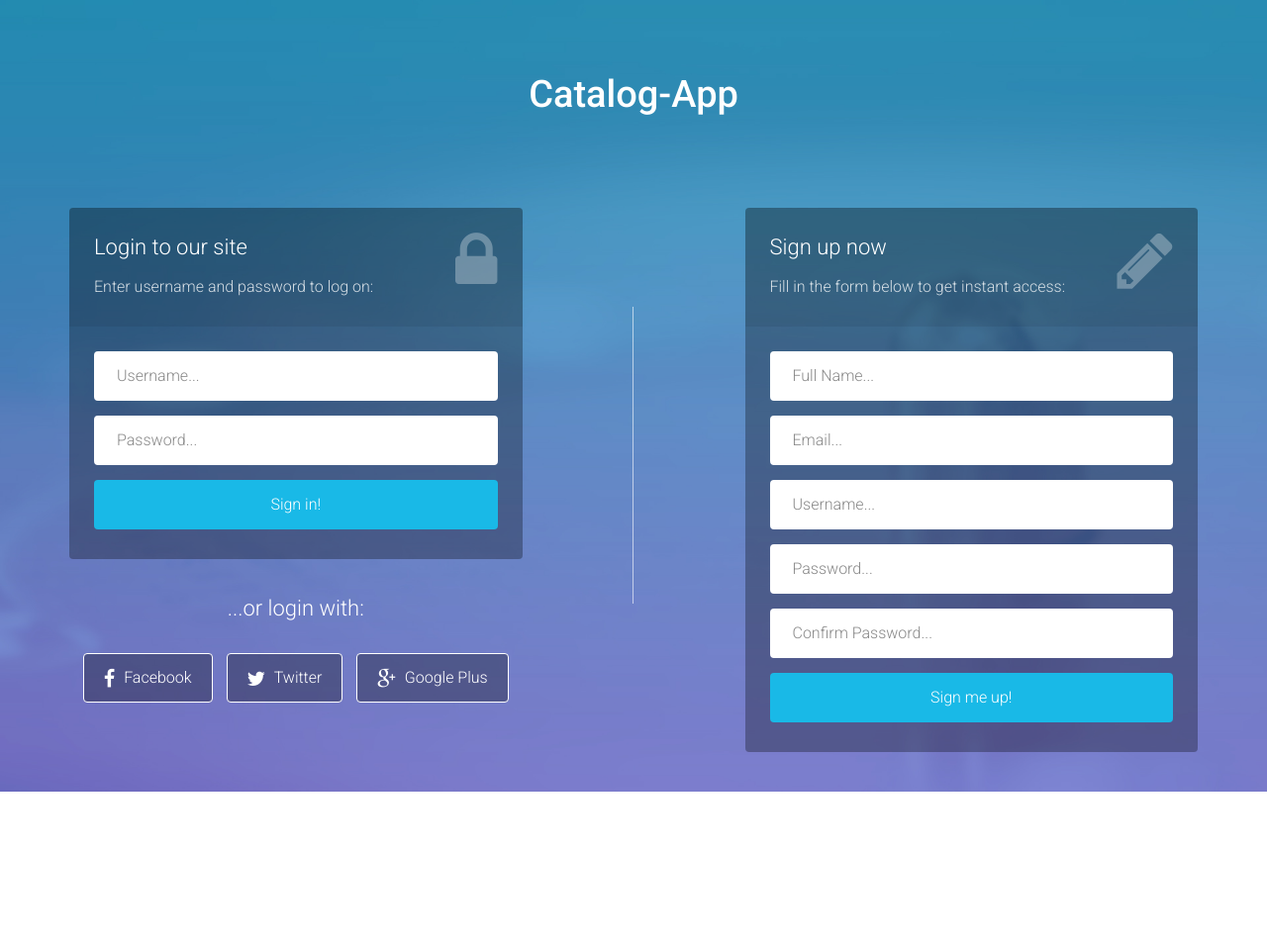
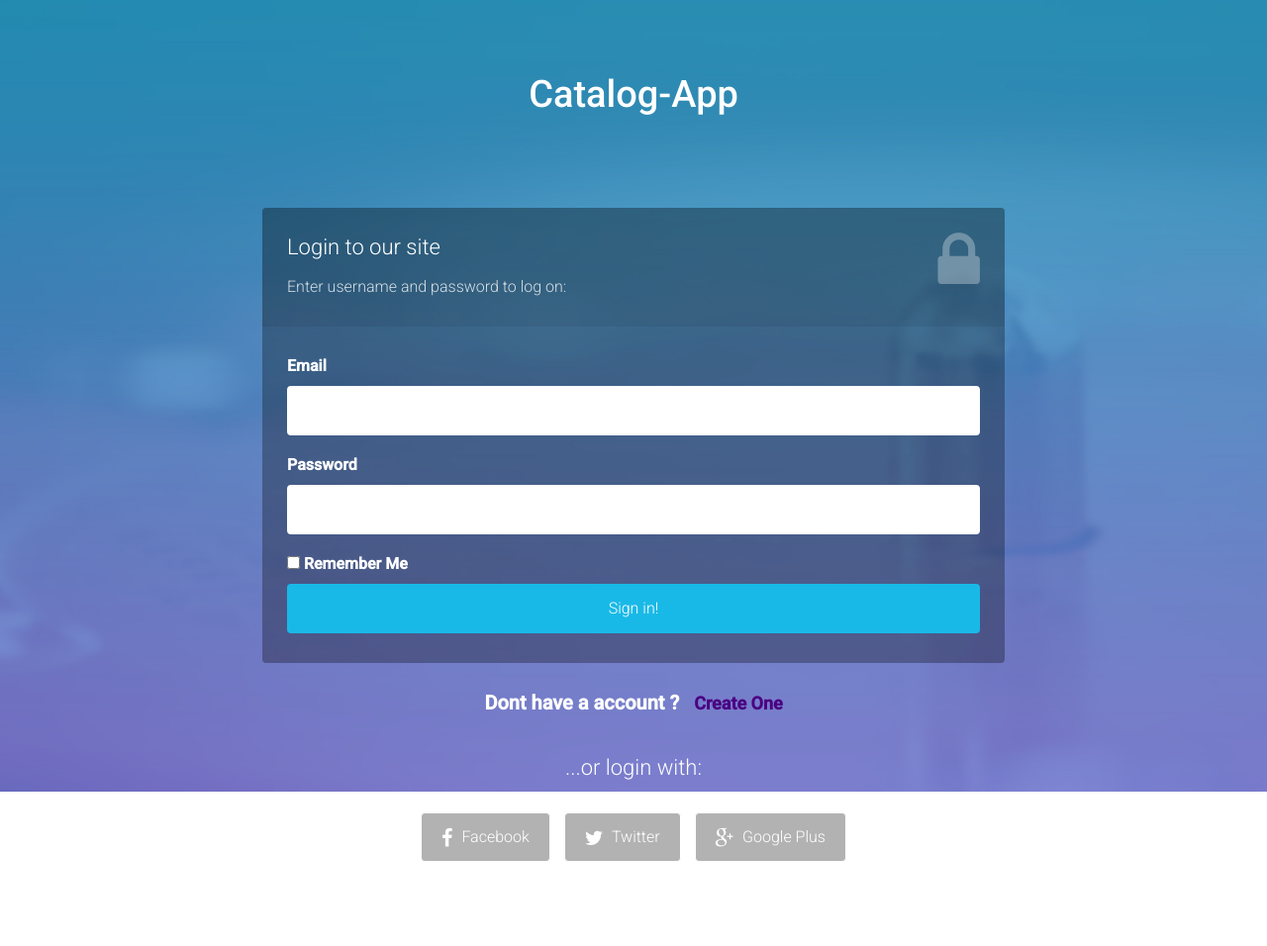
Before and after one commit to amrudesh1/Item_Catalog-Full-Stack-Web-Developer-Nanodegree-, a Flask app: page /login in a window 1280 px wide. Shown: the whole page at 99% size. Before the commit the page ends 800 px from the top, so only its background shows below. Run offline with Flask 2, Linux system fonts and the light colour scheme; some libraries are stand-ins or nearby versions.

Commit message:
Added Login and Registration Page Route

```diff
--- a/forms.py
+++ b/forms.py
@@ -4,15 +4,12 @@
 
 
 class RegistrationForm(FlaskForm):
-    name = StringField('name', validators=[
+    name = StringField('Name', validators=[
                        DataRequired()])
     email = StringField('Email', validators=[DataRequired(), Email()])
-    username = StringField('uname', validators=[
-        DataRequired(), Length(min=2, max=15)])
     password = PasswordField('Password', validators=[DataRequired()])
-    confirmPassword = PasswordField(
+    confirm_password = PasswordField(
         'Confirm Password', validators=[DataRequired(), EqualTo('password')])
-    submit = SubmitField('Sign Up')
 
 
 class LoginForm(FlaskForm):
--- a/server.py
+++ b/server.py
@@ -1,5 +1,5 @@
 import os
-from flask import Flask, render_template, url_for
+from flask import Flask, render_template, url_for, flash, redirect
 from forms import RegistrationForm, LoginForm
 
 app = Flask(__name__)
@@ -12,11 +12,19 @@
 
 
 @app.route('/')
-@app.route('/login')
+@app.route('/login' ,methods=['GET', 'POST'])
 def user_login():
-    form1 = RegistrationForm()
-    form2 = LoginForm()
-    return render_template('index.html', categories=categories)
+    form = LoginForm()
+    return render_template('index.html', title='Login', form=form)
+
+
+@app.route('/register', methods=['GET', 'POST'])
+def user_registration():
+    form = RegistrationForm()
+    if form.validate_on_submit():
+        flash(f'Account Created for {form.name.data}!', '_success_')
+        return redirect(url_for('user_login'))
+    return render_template('register.html', titile='Registration', form=form)
 
 
 if __name__ == "__main__":
--- a/static/css/style.css
+++ b/static/css/style.css
@@ -1,4 +1,3 @@
-
 body {
     font-family: 'Roboto', sans-serif;
     font-size: 16px;
@@ -8,15 +7,24 @@
     text-align: center;
 }
 
-strong { font-weight: 500; }
+strong {
+    font-weight: 500;
+}
 
-a, a:hover, a:focus {
+a,
+a:hover,
+a:focus {
     color: #19b9e7;
     text-decoration: none;
-    -o-transition: all .3s; -moz-transition: all .3s; -webkit-transition: all .3s; -ms-transition: all .3s; transition: all .3s;
+    -o-transition: all .3s;
+    -moz-transition: all .3s;
+    -webkit-transition: all .3s;
+    -ms-transition: all .3s;
+    transition: all .3s;
 }
 
-h1, h2 {
+h1,
+h2 {
     margin-top: 10px;
     font-size: 38px;
     font-weight: 100;
@@ -31,11 +39,36 @@
     line-height: 30px;
 }
 
-img { max-width: 100%; }
+h4 {
+    font-size: 20px;
+    font-weight: 650;
+    color: #ffffff;
+    margin-top: 25px;
+    line-height: 30px;
+}
 
-::-moz-selection { background: #19b9e7; color: #fff; text-shadow: none; }
-::selection { background: #19b9e7; color: #fff; text-shadow: none; }
+a {
+    font-size: 18px;
+    font-weight: 700;
+    color: indigo;
+    margin-left: 10px;
+}
 
+img {
+    max-width: 100%;
+}
+
+::-moz-selection {
+    background: #19b9e7;
+    color: #fff;
+    text-shadow: none;
+}
+
+::selection {
+    background: #19b9e7;
+    color: #fff;
+    text-shadow: none;
+}
 
 .btn-link-1 {
     display: inline-block;
@@ -47,13 +80,30 @@
     font-weight: 300;
     line-height: 16px;
     color: #fff;
-    -moz-border-radius: 4px; -webkit-border-radius: 4px; border-radius: 4px;
+    -moz-border-radius: 4px;
+    -webkit-border-radius: 4px;
+    border-radius: 4px;
 }
-.btn-link-1:hover, .btn-link-1:focus, .btn-link-1:active { outline: 0; opacity: 0.6; color: #fff; }
 
-.btn-link-1.btn-link-1-facebook { background: #4862a3; }
-.btn-link-1.btn-link-1-twitter { background: #55acee; }
-.btn-link-1.btn-link-1-google-plus { background: #dd4b39; }
+.btn-link-1:hover,
+.btn-link-1:focus,
+.btn-link-1:active {
+    outline: 0;
+    opacity: 0.6;
+    color: #fff;
+}
+
+.btn-link-1.btn-link-1-facebook {
+    background: #4862a3;
+}
+
+.btn-link-1.btn-link-1-twitter {
+    background: #55acee;
+}
+
+.btn-link-1.btn-link-1-google-plus {
+    background: #dd4b39;
+}
 
 .btn-link-1 i {
     padding-right: 5px;
@@ -73,10 +123,20 @@
     font-weight: 300;
     line-height: 16px;
     color: #fff;
-    -moz-border-radius: 4px; -webkit-border-radius: 4px; border-radius: 4px;
+    -moz-border-radius: 4px;
+    -webkit-border-radius: 4px;
+    border-radius: 4px;
 }
-.btn-link-2:hover, .btn-link-2:focus,
-.btn-link-2:active, .btn-link-2:active:focus { outline: 0; opacity: 0.6; background: rgba(0, 0, 0, 0.3); color: #fff; }
+
+.btn-link-2:hover,
+.btn-link-2:focus,
+.btn-link-2:active,
+.btn-link-2:active:focus {
+    outline: 0;
+    opacity: 0.6;
+    background: rgba(0, 0, 0, 0.3);
+    color: #fff;
+}
 
 .btn-link-2 i {
     padding-right: 5px;
@@ -96,19 +156,26 @@
     color: #fff;
 }
 
-.top-content .text h1 { color: #fff; }
+.top-content .text h1 {
+    color: #fff;
+}
 
 .top-content .description {
     margin: 20px 0 10px 0;
 }
 
-.top-content .description p { opacity: 0.8; }
+.top-content .description p {
+    opacity: 0.8;
+}
 
 .top-content .description a {
     color: #fff;
 }
+
 .top-content .description a:hover,
-.top-content .description a:focus { border-bottom: 1px dotted #fff; }
+.top-content .description a:focus {
+    border-bottom: 1px dotted #fff;
+}
 
 .form-box {
     margin-top: 70px;
@@ -119,7 +186,9 @@
     padding: 0 25px 15px 25px;
     background: #444;
     background: rgba(0, 0, 0, 0.35);
-	-moz-border-radius: 4px 4px 0 0; -webkit-border-radius: 4px 4px 0 0; border-radius: 4px 4px 0 0;
+    -moz-border-radius: 4px 4px 0 0;
+    -webkit-border-radius: 4px 4px 0 0;
+    border-radius: 4px 4px 0 0;
     text-align: left;
 }
 
@@ -129,8 +198,19 @@
     padding-top: 25px;
 }
 
-.form-top-left h3 { margin-top: 0; color: #fff; }
-.form-top-left p { opacity: 0.8; color: #fff; }
+.account-top {
+    margin-top: 10px;
+}
+
+.form-top-left h3 {
+    margin-top: 0;
+    color: #fff;
+}
+
+.form-top-left p {
+    opacity: 0.8;
+    color: #fff;
+}
 
 .form-top-right {
     float: left;
@@ -147,7 +227,9 @@
     padding: 25px 25px 30px 25px;
     background: #444;
     background: rgba(0, 0, 0, 0.3);
-	-moz-border-radius: 0 0 4px 4px; -webkit-border-radius: 0 0 4px 4px; border-radius: 0 0 4px 4px;
+    -moz-border-radius: 0 0 4px 4px;
+    -webkit-border-radius: 0 0 4px 4px;
+    border-radius: 0 0 4px 4px;
     text-align: left;
 }
 
@@ -198,12 +280,19 @@
     border-top: 1px solid rgba(255, 255, 255, 0.6);
 }
 
-footer p { opacity: 0.8; }
+footer p {
+    opacity: 0.8;
+}
 
 footer a {
     color: #fff;
 }
-footer a:hover, footer a:focus { color: #fff; border-bottom: 1px dotted #fff; }
+
+footer a:hover,
+footer a:focus {
+    color: #fff;
+    border-bottom: 1px dotted #fff;
+}
 
 
 /***** Media queries *****/
@@ -213,14 +302,18 @@
 @media (min-width: 768px) and (max-width: 991px) {}
 
 @media (max-width: 767px) {
-
-	.middle-border { min-height: auto; margin: 65px 30px 0 30px; border-right: 0;
-						border-top: 1px solid #fff; border-top: 1px solid rgba(255, 255, 255, 0.6); }
-
+    .middle-border {
+        min-height: auto;
+        margin: 65px 30px 0 30px;
+        border-right: 0;
+        border-top: 1px solid #fff;
+        border-top: 1px solid rgba(255, 255, 255, 0.6);
+    }
 }
 
 @media (max-width: 415px) {
-
-	h1, h2 { font-size: 32px; }
-
+    h1,
+    h2 {
+        font-size: 32px;
     }
+}
--- a/templates/index.html
+++ b/templates/index.html
@@ -6,7 +6,9 @@
     <meta charset="utf-8">
     <meta http-equiv="X-UA-Compatible" content="IE=edge">
     <meta name="viewport" content="width=device-width, initial-scale=1">
-	<title>Catalog-App</title>
+    <title>Catalog-App
+
+    </title>
 
     <!-- CSS -->
     <link rel="stylesheet" href="http://fonts.googleapis.com/css?family=Roboto:400,100,300,500">
@@ -24,14 +26,10 @@
 
     <!-- Favicon and touch icons -->
     <link rel="shortcut icon" href="{{url_for('static',filename='ico/favicon.png')}}">
-	<link rel="apple-touch-icon-precomposed" sizes="144x144"
-		href="{{url_for('static',filename='ico/apple-touch-icon-144-precomposed.png')}}">
-	<link rel="apple-touch-icon-precomposed" sizes="114x114"
-		href="{{url_for('static',filename='ico/apple-touch-icon-114-precomposed.png')}}">
-	<link rel="apple-touch-icon-precomposed" sizes="72x72"
-		href="{{url_for('static',filename='ico/apple-touch-icon-72-precomposed.png')}}">
-	<link rel="apple-touch-icon-precomposed"
-		href="{{url_for('static',filename='ico/apple-touch-icon-57-precomposed.png')}}">
+    <link rel="apple-touch-icon-precomposed" sizes="144x144" href="{{url_for('static',filename='ico/apple-touch-icon-144-precomposed.png')}}">
+    <link rel="apple-touch-icon-precomposed" sizes="114x114" href="{{url_for('static',filename='ico/apple-touch-icon-114-precomposed.png')}}">
+    <link rel="apple-touch-icon-precomposed" sizes="72x72" href="{{url_for('static',filename='ico/apple-touch-icon-72-precomposed.png')}}">
+    <link rel="apple-touch-icon-precomposed" href="{{url_for('static',filename='ico/apple-touch-icon-57-precomposed.png')}}">
 
 </head>
 
@@ -52,8 +50,7 @@
                 </div>
 
                 <div class="row">
-					<div class="col-sm-5">
-
+                    <div class="col-sm-8 col-sm-offset-2 text">
                         <div class="form-box">
                             <div class="form-top">
                                 <div class="form-top-left">
@@ -66,21 +63,33 @@
                             </div>
                             <div class="form-bottom">
                                 <form role="form" action="" method="post" class="login-form">
+                                    {{ form.hidden_tag() }}
                                     <div class="form-group">
-										<label class="sr-only" for="form-username">Username</label>
-										<input type="text" name="form-username" placeholder="Username..."
-											class="form-username form-control" id="form-username">
+                                        {{ form.email.label(class="form-control-label") }} {% if form.email.errors %} {{ form.email(class="form-control form-control-lg is-invalid") }}
+                                        <div class="invalid-feedback">
+                                            {% for error in form.email.errors %}
+                                            <span>{{ error }}</span> {% endfor %}
+                                        </div>
+                                        {% else %} {{ form.email(class="form-control form-control-lg") }} {% endif %}
                                     </div>
                                     <div class="form-group">
-										<label class="sr-only" for="form-password">Password</label>
-										<input type="password" name="form-password" placeholder="Password..."
-											class="form-password form-control" id="form-password">
+                                        {{ form.password.label(class="form-control-label") }} {% if form.password.errors %} {{ form.password(class="form-control form-control-lg is-invalid") }}
+                                        <div class="invalid-feedback">
+                                            {% for error in form.password.errors %}
+                                            <span>{{ error }}</span> {% endfor %}
+                                        </div>
+                                        {% else %} {{ form.password(class="form-control form-control-lg") }} {% endif %}
+                                    </div>
+                                    <div class="form-check">
+                                        {{ form.remember(class="form-check-input") }} {{ form.remember.label(class="form-check-label") }}
                                     </div>
                                     <button type="submit" class="btn">Sign in!</button>
                                 </form>
                             </div>
                         </div>
-
+                        <div class="account-top">
+                            <h4>Dont have a account ? <a href={{url_for( 'user_registration')}}>Create One</a></h4>
+                        </div>
                         <div class="social-login">
                             <h3>...or login with:</h3>
                             <div class="social-login-buttons">
@@ -96,57 +105,6 @@
                             </div>
                         </div>
 
-					</div>
-
-					<div class="col-sm-1 middle-border"></div>
-					<div class="col-sm-1"></div>
-
-					<div class="col-sm-5">
-
-						<div class="form-box">
-							<div class="form-top">
-								<div class="form-top-left">
-									<h3>Sign up now</h3>
-									<p>Fill in the form below to get instant access:</p>
-								</div>
-								<div class="form-top-right">
-									<i class="fa fa-pencil"></i>
-								</div>
-							</div>
-							<div class="form-bottom">
-								<form role="form" action="" method="post" class="registration-form">
-									<div class="form-group">
-										<label class="sr-only" for="form-first-name">First name</label>
-										<input type="text" name="form-first-name" placeholder="Full Name..."
-											class="form-first-name form-control signup_cls" id="form-first-name">
-									</div>
-									<div class="form-group">
-										<label class="sr-only" for="form-email">Email</label>
-										<input type="text" name="form-email" placeholder="Email..."
-											class="form-email form-control signup_cls" id="form-email">
-									</div>
-									<div class="form-group">
-										<label class="sr-only" for="form-first-name">First name</label>
-										<input type="text" name="form-first-name" placeholder="Username..."
-											class="form-first-name form-control signup_cls" id="form-first-name">
-									</div>
-
-									<div class="form-group">
-										<label class="sr-only" for="form-password">Password</label>
-										<input type="password" name="form-password" placeholder="Password..."
-											class="form-password form-control signup_cls" id="form-password">
-									</div>
-									<div class="form-group">
-										<label class="sr-only" for="form-password">Password</label>
-										<input type="password" name="form-password" placeholder="Confirm Password..."
-											class="form-password form-control signup_cls" id="form-password">
-									</div>
-									<button type="submit" class="btn">Sign me up!</button>
-								</form>
-							</div>
-						</div>
-
-					</div>
                     </div>
 
                 </div>
```
Also changed, not shown: templates/register.html (added, +118 -0 lines). Lines whose indentation alone changed are shown as unchanged.
